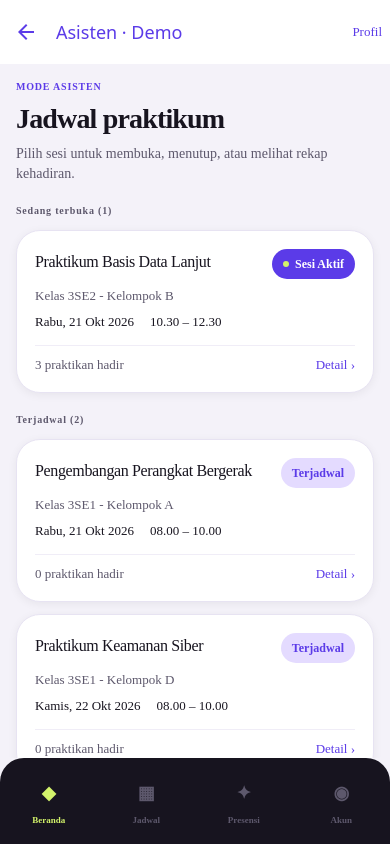
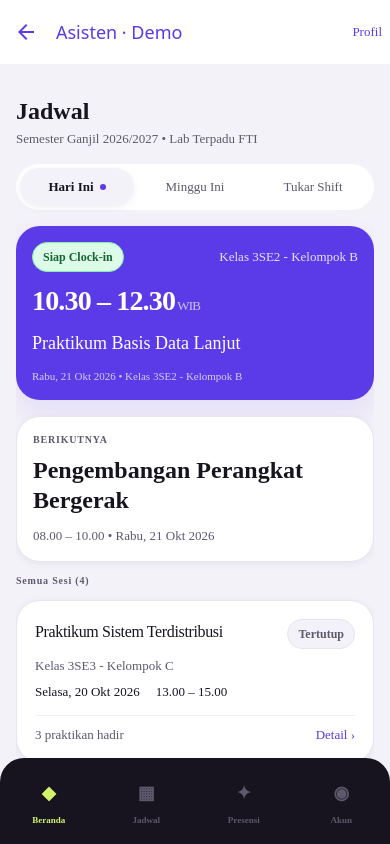
Before and after one commit to muhffikkri/ppk-sistem-praktikum, a React Native app: screen /AssistantSchedule in a window 390 px wide. Built offline with nearby package versions, Linux system fonts and the light colour scheme.

Commit message:
feat(assistant): jadwal screen redesign (week tabs, hero session, next-up card, sorted roster) + onPrimary token

```diff
--- a/src/features/assistant/AssistantScheduleScreen.tsx
+++ b/src/features/assistant/AssistantScheduleScreen.tsx
@@ -1,65 +1,122 @@
+import { useState } from 'react';
 import type { NativeStackScreenProps } from '@react-navigation/native-stack';
-import { StyleSheet, Text, View } from 'react-native';
+import { Pressable, ScrollView, StyleSheet, Text, View } from 'react-native';
 
-import type {
-  RootStackParamList,
-  Session,
-  SessionStatus,
-} from '../../domain/types';
+import type { RootStackParamList } from '../../domain/types';
 import {
+  Card,
+  CardContent,
+  CardOverline,
   colors,
-  EmptyState,
-  Header,
+  radius,
   Screen,
+  StatusBadge,
   typography,
 } from '../../shared/ui';
 import { useAssistantSessionsViewModel } from '../../state';
+import { formatSessionDate, formatTimeRange } from './formatters';
 import { AssistantSessionCard } from './components/AssistantSessionCard';
 
 type Props = NativeStackScreenProps<RootStackParamList, 'AssistantSchedule'>;
 
-const sectionOrder: { status: SessionStatus; title: string }[] = [
-  { status: 'open', title: 'Sedang terbuka' },
-  { status: 'scheduled', title: 'Terjadwal' },
-  { status: 'closed', title: 'Sudah ditutup' },
-];
+type WeekTab = 'today' | 'week' | 'swap';
 
-function byStartTime(a: Session, b: Session) {
-  return new Date(a.startsAt).getTime() - new Date(b.startsAt).getTime();
-}
+const WEEK_TITLES: Record<WeekTab, string> = {
+  today: 'Hari Ini',
+  week: 'Minggu Ini',
+  swap: 'Tukar Shift',
+};
 
 export function AssistantScheduleScreen({ navigation }: Props) {
   const { sessions, getAttendanceForSession } = useAssistantSessionsViewModel();
+  const [tab, setTab] = useState<WeekTab>('today');
 
-  const sections = sectionOrder
-    .map((section) => ({
-      ...section,
-      sessions: sessions
-        .filter((s) => s.status === section.status)
-        .sort(byStartTime),
-    }))
-    .filter((section) => section.sessions.length > 0);
+  const sessionsSorted = [...sessions].sort(
+    (a, b) => new Date(a.startsAt).getTime() - new Date(b.startsAt).getTime(),
+  );
+  const openSession = sessions.find((s) => s.status === 'open');
+  const nextSession = sessionsSorted.find((s) => s.status === 'scheduled');
 
   return (
     <Screen>
-      <Header
-        eyebrow="MODE ASISTEN"
-        title="Jadwal praktikum"
-        description="Pilih sesi untuk membuka, menutup, atau melihat rekap kehadiran."
-      />
+      <ScrollView contentContainerStyle={styles.content}>
+        <Text accessibilityRole="header" style={styles.screenTitle}>
+          Jadwal
+        </Text>
+        <Text style={styles.subhead}>
+          Semester Ganjil 2026/2027 • Lab Terpadu FTI
+        </Text>
 
-      {sections.length === 0 ? (
-        <EmptyState
-          title="Belum ada jadwal"
-          description="Tidak ada sesi praktikum pada data demo asisten."
-        />
-      ) : (
-        sections.map((section) => (
-          <View key={section.status} style={styles.section}>
+        <View style={styles.tabBar}>
+          {(['today', 'week', 'swap'] as const).map((t) => (
+            <Pressable
+              key={t}
+              style={({ pressed }) => [
+                styles.tab,
+                tab === t && styles.tabActive,
+                pressed && styles.tabPressed,
+              ]}
+              accessibilityRole="button"
+              accessibilityState={{ selected: tab === t }}
+              onPress={() => setTab(t)}
+            >
+              <Text
+                style={[styles.tabLabel, tab === t && styles.tabLabelActive]}
+                accessibilityElementsHidden
+              >
+                {WEEK_TITLES[t]}
+              </Text>
+              {tab === t && <View style={styles.tabDot} />}
+            </Pressable>
+          ))}
+        </View>
+
+        {openSession && (
+          <View style={styles.hero}>
+            <Card variant="heroViolet" interactive={false}>
+              <CardContent>
+                <View style={styles.heroTop}>
+                  <View style={styles.heroBadge}>
+                    <StatusBadge label="Siap Clock-in" tone="success" />
+                  </View>
+                  <Text style={styles.heroLocation}>
+                    {openSession.groupName}
+                  </Text>
+                </View>
+                <Text style={styles.heroTime}>
+                  {formatTimeRange(openSession.startsAt, openSession.endsAt)}
+                  <Text style={styles.heroTimeUnit}> WIB</Text>
+                </Text>
+                <Text style={styles.heroCourse}>{openSession.courseName}</Text>
+                <Text style={styles.heroMeta}>
+                  {formatSessionDate(openSession.startsAt)} •{' '}
+                  {openSession.groupName}
+                </Text>
+              </CardContent>
+            </Card>
+          </View>
+        )}
+
+        {nextSession && (
+          <View style={styles.panel}>
+            <Card variant="panel" interactive={false}>
+              <CardContent>
+                <CardOverline>BERIKUTNYA</CardOverline>
+                <Text style={styles.panelTitle}>{nextSession.courseName}</Text>
+                <Text style={styles.panelMeta}>
+                  {formatTimeRange(nextSession.startsAt, nextSession.endsAt)} •{' '}
+                  {formatSessionDate(nextSession.startsAt)}
+                </Text>
+              </CardContent>
+            </Card>
+          </View>
+        )}
+
         <Text accessibilityRole="header" style={styles.sectionTitle}>
-              {section.title} ({section.sessions.length})
+          Semua Sesi ({sessionsSorted.length})
         </Text>
-            {section.sessions.map((session) => (
+        <View style={styles.section}>
+          {sessionsSorted.map((session) => (
             <AssistantSessionCard
               key={session.id}
               session={session}
@@ -72,16 +129,90 @@ export function AssistantScheduleScreen({ navigation }: Props) {
             />
           ))}
         </View>
-        ))
-      )}
+      </ScrollView>
     </Screen>
   );
 }
 
 const styles = StyleSheet.create({
+  content: { paddingVertical: 16, gap: 12 },
+  screenTitle: { ...typography.title, color: colors.ink },
+  subhead: {
+    ...typography.label,
+    color: colors.inkMuted,
+    marginTop: -8,
+    marginBottom: 4,
+  },
+  tabBar: {
+    flexDirection: 'row',
+    backgroundColor: colors.panel,
+    borderRadius: radius.full,
+    padding: 4,
+    gap: 4,
+  },
+  tab: {
+    flex: 1,
+    flexDirection: 'row',
+    alignItems: 'center',
+    justifyContent: 'center',
+    gap: 6,
+    paddingVertical: 10,
+    paddingHorizontal: 12,
+    borderRadius: radius.full,
+  },
+  tabActive: {
+    backgroundColor: colors.surface,
+    shadowColor: colors.ink,
+    shadowOpacity: 0.06,
+    shadowOffset: { width: 0, height: 2 },
+    shadowRadius: 8,
+    elevation: 2,
+  },
+  tabPressed: { opacity: 0.75 },
+  tabLabel: { ...typography.label, color: colors.inkMuted },
+  tabLabelActive: { color: colors.ink, fontWeight: '700' },
+  tabDot: {
+    width: 6,
+    height: 6,
+    borderRadius: 3,
+    backgroundColor: colors.violet,
+  },
+  hero: { marginTop: 4 },
+  heroTop: {
+    flexDirection: 'row',
+    justifyContent: 'space-between',
+    alignItems: 'center',
+    gap: 8,
+    marginBottom: 4,
+  },
+  heroBadge: { alignSelf: 'flex-start' },
+  heroLocation: {
+    ...typography.label,
+    color: colors.onPrimary,
+    opacity: 0.85,
+    textAlign: 'right',
+  },
+  heroTime: { ...typography.display, color: colors.onPrimary },
+  heroTimeUnit: {
+    ...typography.label,
+    color: colors.onPrimary,
+    opacity: 0.7,
+  },
+  heroCourse: {
+    ...typography.subtitle,
+    color: colors.onPrimary,
+    marginTop: 4,
+    letterSpacing: 0,
+  },
+  heroMeta: {
+    ...typography.caption,
+    color: colors.onPrimary,
+    opacity: 0.75,
+    marginTop: 4,
+  },
+  panel: { marginTop: 4 },
+  panelTitle: { ...typography.title, color: colors.ink },
+  panelMeta: { ...typography.label, color: colors.inkMuted, marginTop: 4 },
+  sectionTitle: { ...typography.overline, color: colors.inkMuted },
   section: { gap: 12 },
-  sectionTitle: {
-    ...typography.overline,
-    color: colors.inkMuted,
-  },
 });
--- a/src/theme/tokens.ts
+++ b/src/theme/tokens.ts
@@ -15,6 +15,7 @@ export const colors = {
   pink: '#FFC2D9', // decorative accent (late / warning tint)
   ink: '#17141F', // primary text, dark surface, bottom dock
   inkMuted: '#5D586C', // secondary text
+  onPrimary: '#FFFFFF', // text/icons on violet & ink blocks
   surface: '#F4F2F9', // app canvas
   panel: '#FFFFFF', // cards, inputs, modals
   border: '#E7E3F2',
```
Lines whose indentation alone changed are shown as unchanged.
